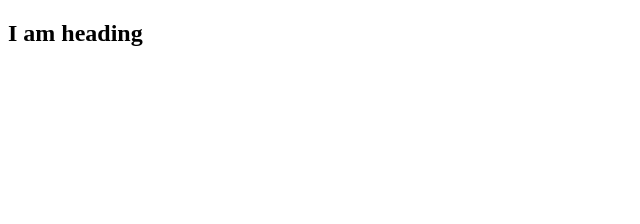
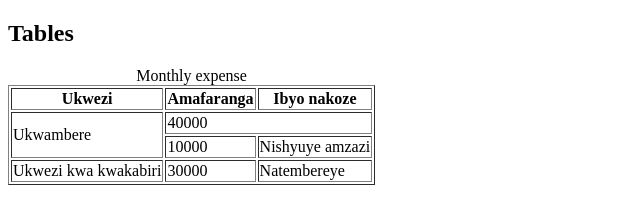
Before and after one commit to munezerobagira/HTML, a plain HTML site: page index.html in a window 1280 px wide. Shown: the whole page, without its empty margins (0-640 px from the left). Drawn offline with Linux system fonts and the light colour scheme.

Commit message:
Added table templates

```diff
--- a/index.html
+++ b/index.html
@@ -3,9 +3,36 @@
   <head>
     <meta charset="UTF-8" />
     <meta name="viewport" content="width=device-width, initial-scale=1.0" />
-    <title>Document</title>
+    <title>Tables and form</title>
   </head>
   <body>
-    <h2>I am heading</h2>
+    <h2>Tables</h2>
+    <table border>
+      <caption>
+        Monthly expense
+      </caption>
+      <thead>
+        <tr>
+          <th>Ukwezi</th>
+          <th>Amafaranga</th>
+          <th>Ibyo nakoze</th>
+        </tr>
+      </thead>
+      <tbody>
+        <tr>
+          <td rowspan="2">Ukwambere</td>
+          <td colspan="2">40000</td>
+        </tr>
+        <tr>
+          <td>10000</td>
+          <td>Nishyuye amzazi</td>
+        </tr>
+        <tr>
+          <td>Ukwezi kwa kwakabiri</td>
+          <td>30000</td>
+          <td>Natembereye</td>
+        </tr>
+      </tbody>
+    </table>
   </body>
 </html>
```
